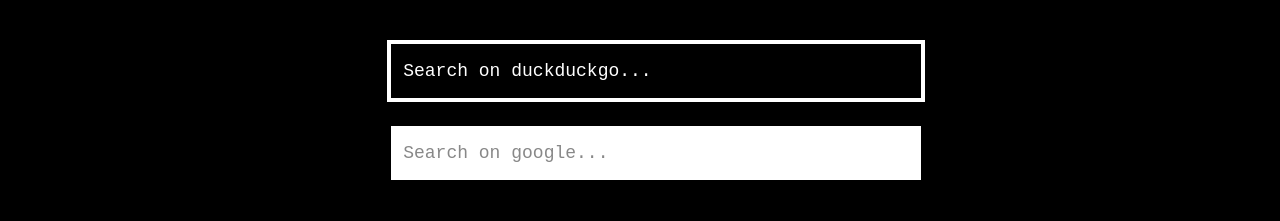
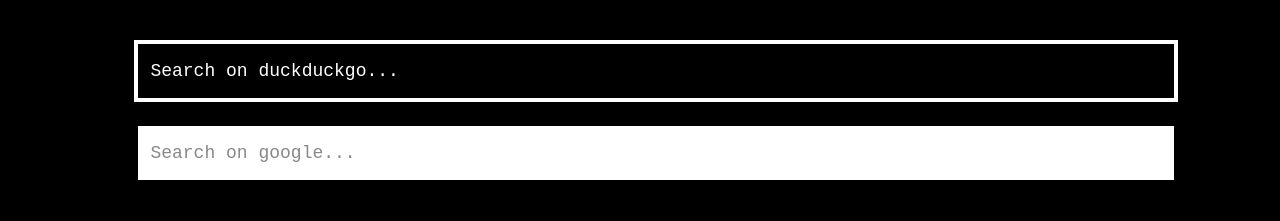
Before and after one commit to quackdead/homepage, a plain HTML site: page index.html in a window 1280 px wide. Shown: the part 245-466 px from the top of the page. Drawn offline with Linux system fonts and the light colour scheme.

Commit message:
Made UI better

```diff
--- a/style.css
+++ b/style.css
@@ -27,6 +27,8 @@ div, a {
 }
 img {
     margin-left: auto;
+    width: 100%;
+    max-width: 384px;
 }
 ul {
     list-style-type: none;
@@ -78,26 +80,21 @@ li {
     transition: all 0.3s ease;
     box-shadow: 8px 8px 0 #000;
 }
-
 .input::placeholder {
     color: #888;
 }
-
 .input:hover {
     transform: translate(-4px, -4px);
     box-shadow: 12px 12px 0 #000;
 }
-
 .input:focus {
     background-color: #000;
     color: #fff;
     border-color: #ffffff;
 }
-
 .input:focus::placeholder {
     color: #fff;
 }
-
 @keyframes typing {
 from {
     width: 0;
@@ -106,25 +103,21 @@ to {
     width: 100%;
 }
 }
-
 @keyframes blink {
 50% {
     border-color: transparent;
 }
 }
-
 .input:focus::after {
     content: "|";
     position: absolute;
     right: 10px;
     animation: blink 0.7s step-end infinite;
 }
-
 .input:valid {
     animation: typing 2s steps(30, end);
 }
 .input-container {
     position: relative;
-width: 50%;
-min-width: 400px;
+    width: 100%;
 }
```
Lines whose indentation alone changed are shown as unchanged.
